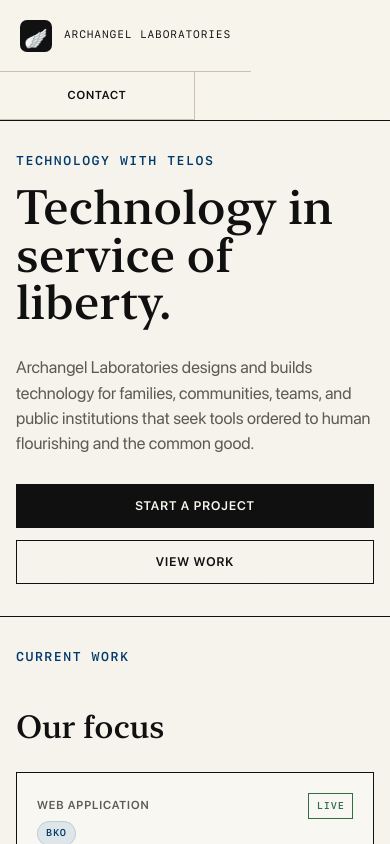
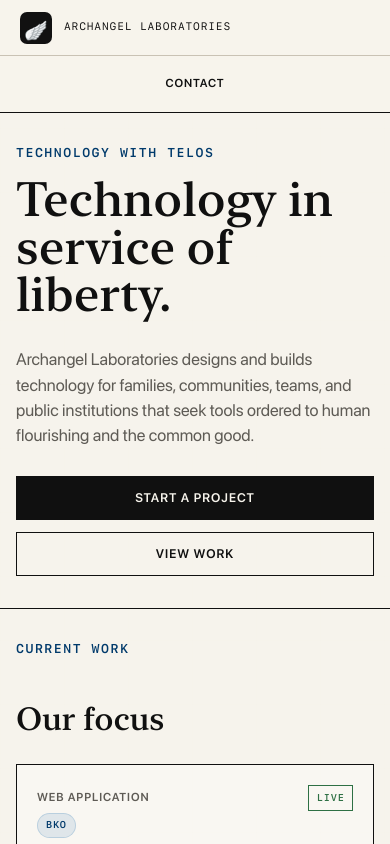
Before and after one commit to ryanrclewis/archangel, a Next.js app: page / in a window 390 px wide. Shown: the top 844 px of the page. Built offline with nearby package versions, Linux system fonts and the light colour scheme.

Commit message:
fixes for mobile

```diff
--- a/app/globals.css
+++ b/app/globals.css
@@ -754,31 +754,38 @@ h3 {
 
 @media (max-width: 760px) {
   .site-shell {
+    width: 100%;
     border: 0;
   }
 
-  .site-header,
-  .site-nav {
-    display: block;
+  .site-header {
+    flex-direction: column;
   }
 
   .site-mark {
     border-right: 0;
     border-bottom: 1px solid var(--hairline);
+    min-height: 56px;
   }
 
   .site-nav {
-    display: grid;
-    grid-template-columns: repeat(2, minmax(0, 1fr));
+    display: flex;
+    flex-wrap: wrap;
+    flex: 1;
   }
 
   .site-nav a {
+    flex: 1;
     min-width: 0;
-    min-height: 48px;
+    min-height: 56px;
     border-left: 0;
     border-right: 1px solid var(--hairline);
-    border-bottom: 1px solid var(--hairline);
-    padding: 0 0.5rem;
+    border-bottom: 0;
+    padding: 0 1rem;
+  }
+
+  .site-nav a:last-child {
+    border-right: 0;
   }
 
   .hero-band {
```
